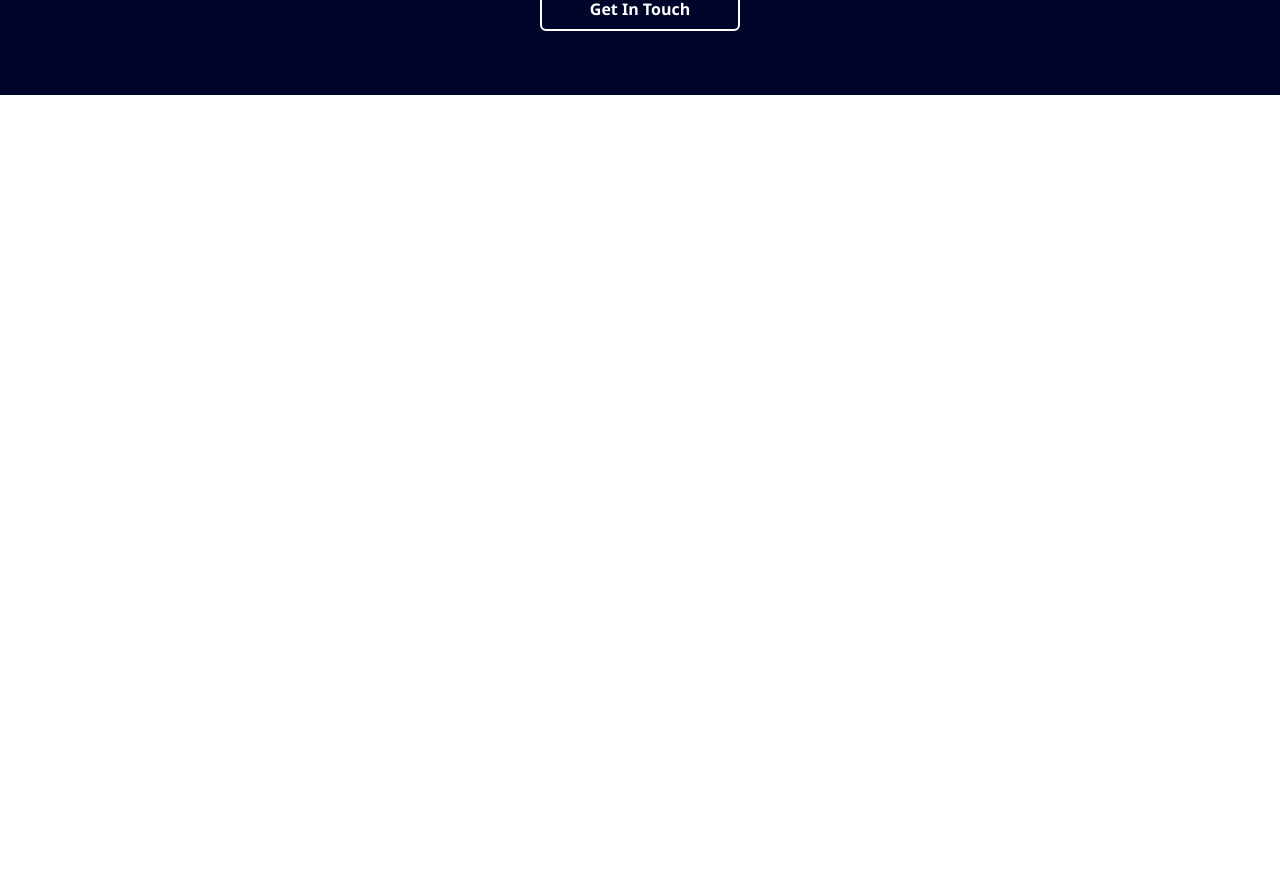
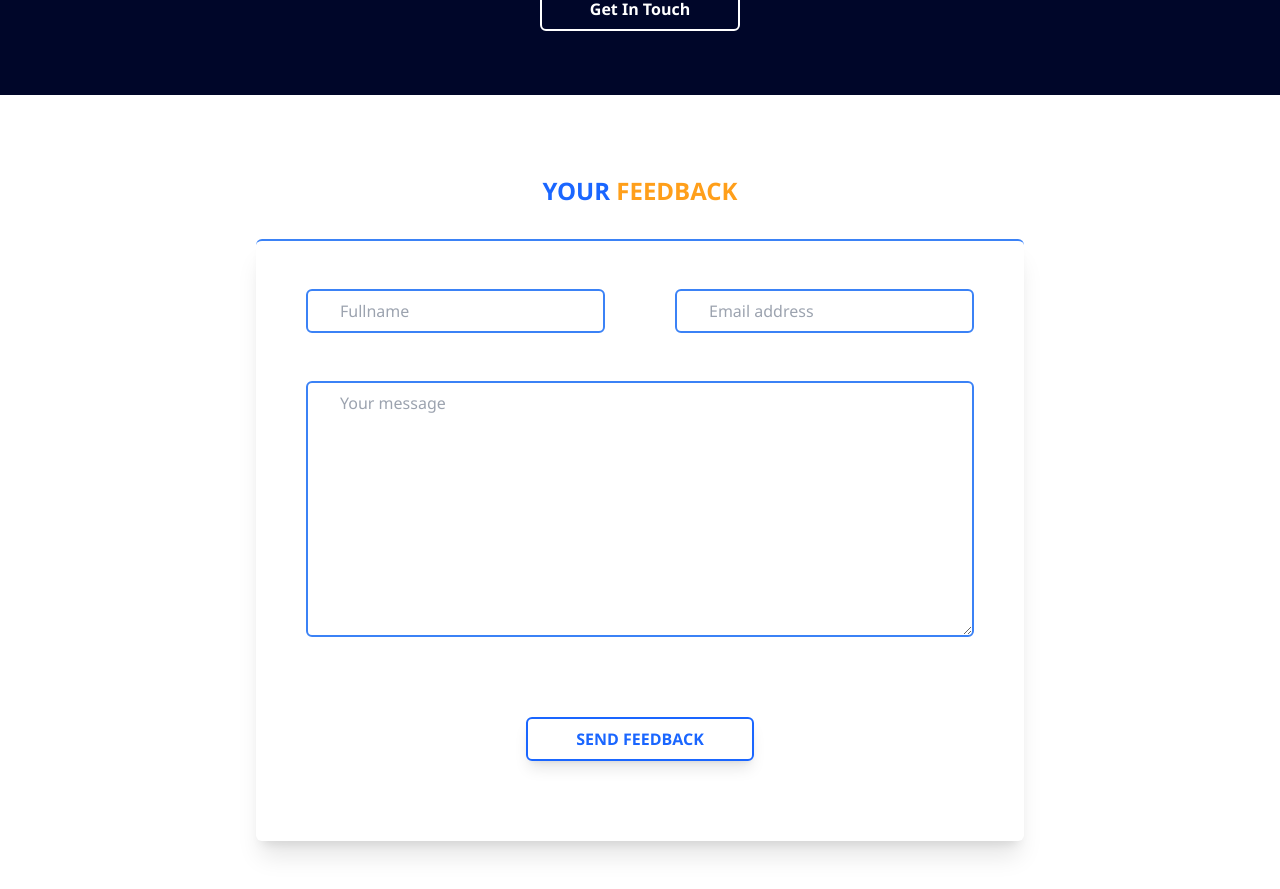
Before and after one commit to Codinglone/BAG, a React (Vite) app: page / in a window 1280 px wide. Shown: the part 2197-3086 px from the top of the page. Before the commit the page ends 2324 px from the top, so only its background shows below. Built offline with nearby package versions, Linux system fonts and the light colour scheme.

Commit message:
Finished setting up basic Feedback component boilerplate

```diff
--- a/src/App.jsx
+++ b/src/App.jsx
@@ -3,6 +3,7 @@ import Navbar from './components/Navbar'
 import Hero from './components/Hero'
 import OurMission from './components/OurMission'
 import OurVision from './components/OurVision'
+import Feedback from './components/Feedback'
 const App = () => {
   return (
     <section className='overflow-hidden'>
@@ -10,6 +11,7 @@ const App = () => {
       <Hero />
       <OurMission />
       <OurVision />
+      <Feedback />
     </section>
   )
 }
--- /dev/null
+++ b/src/components/Feedback.jsx
@@ -0,0 +1,45 @@
+import React from "react";
+
+const Feedback = () => {
+  return (
+    <section className="flex flex-col w-full  items-center">
+      <h3 className="pt-4 text-center text-2xl lg:my-8">
+        <b className="text-[#1A66FF]">YOUR</b>{" "}
+        <b className="text-[#FF9F1A]">FEEDBACK</b>
+      </h3>
+      <form className="lg:w-[60%] w-full mx-4 flex flex-col items-center shadow-xl border-blue-500 border-t-2 rounded-md lg:py-8 lg:mb-12">
+        <div className="flex lg:px-[50px] lg:flex-row flex-col items-center lg:justify-between w-full ">
+          <div className="flex my-4">
+            <input
+              type="text"
+              className="border-2 border-blue-500 rounded-md py-2 px-8 outline-none text-gray-700"
+              placeholder="Fullname"
+            />
+          </div>
+
+          <div className="flex">
+            <input
+              type="text"
+              className="border-2  border-blue-500 rounded-md py-2 px-8 outline-none text-gray-700"
+              placeholder="Email address"
+            />
+          </div>
+        </div>
+        <div className="flex flex-col w-full px-[50px] my-8">
+          <textarea
+            placeholder="Your message"
+            className="border-2 h-64 max-h-64  border-blue-500 rounded-md py-2 px-8 outline-none text-gray-700"
+          ></textarea>
+        </div>
+
+        <div className="lg:py-12 pb-8 flex justify-center px-24">
+          <button className="rounded-md border-2 border-[#1A66FF] lg:px-12 px-4 text-[#1A66FF] py-2 hover:bg-[#1A66FF] font-bold shadow-lg hover:text-white">
+            SEND FEEDBACK
+          </button>
+        </div>
+      </form>
+    </section>
+  );
+};
+
+export default Feedback;
```
